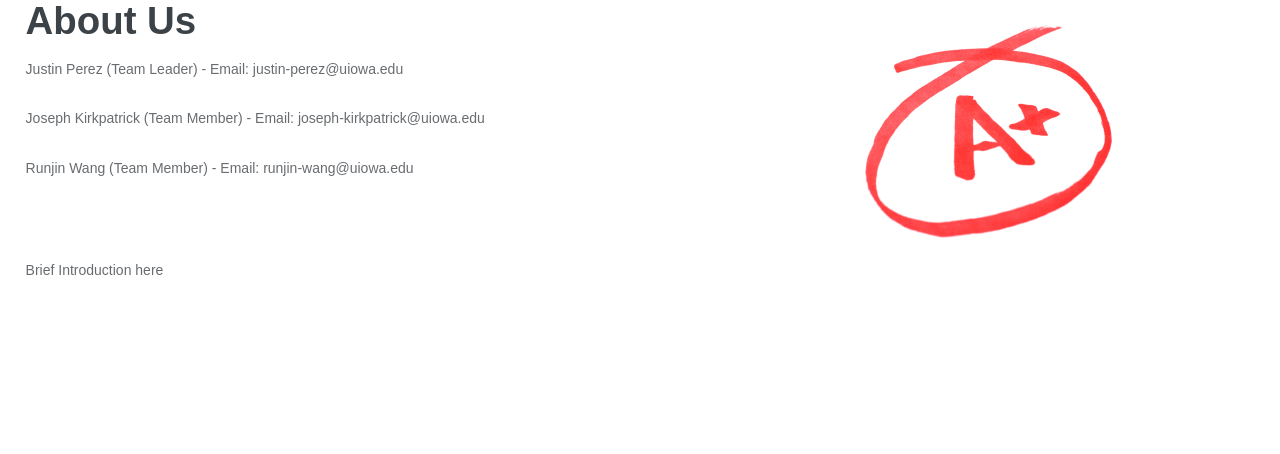
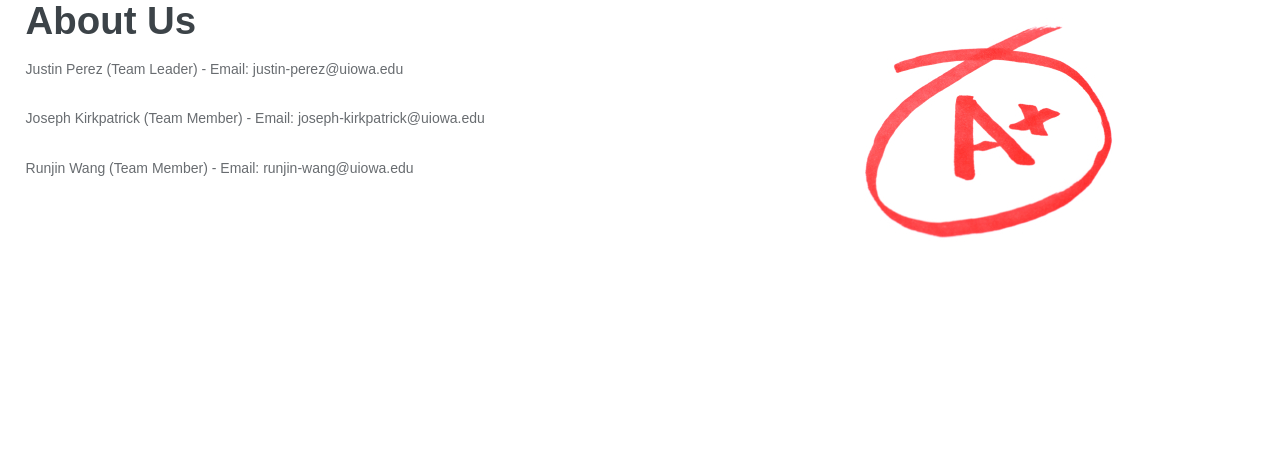
Before and after one commit to justin-f-perez/rj2, a Django app: page /about in a window 1280 px wide. Shown: the part 166-620 px from the top of the page. Run offline with Django 3.2, Linux system fonts and the light colour scheme.

```diff
--- a/rj2/templates/rj2/about.html
+++ b/rj2/templates/rj2/about.html
@@ -15,7 +15,7 @@
 	   <img src="{% static 'rj2/images/a.jpg' %}" alt="">
    </div>
    <div class="clear"> </div>
-   <p>Brief Introduction here</p>
+   <p><!--Brief Introduction here--></p>
    <div class="clear"> </div>
    {% endblock %}
 </div>
```
